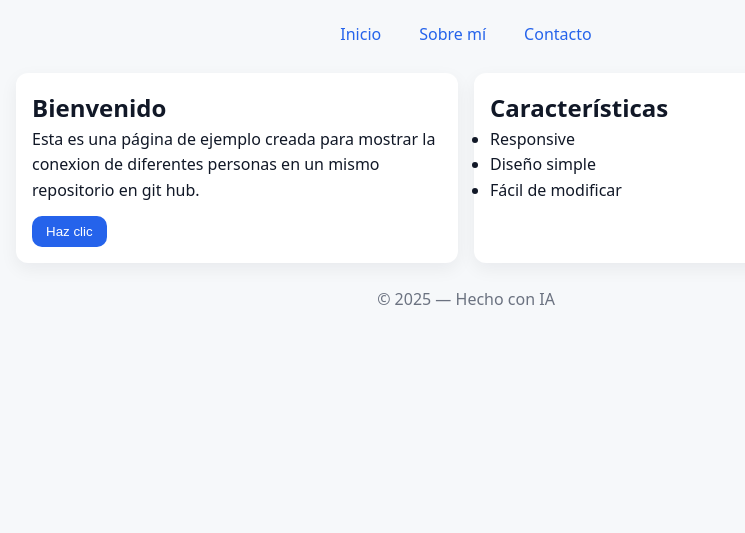
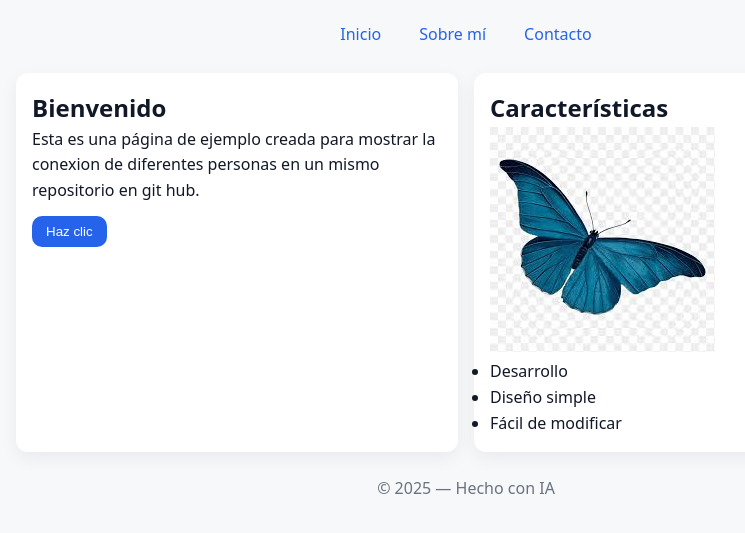
Before and after one commit to jeremyviracochaf-eng/practica, a plain HTML site: page index.html in a window 1280 px wide. Shown: the part 105-638 px from the top of the page, without its empty margins (174-919 px from the left). Drawn offline with Linux system fonts and the light colour scheme.

Commit message:
Foto agregada

```diff
--- a/index.html
+++ b/index.html
@@ -32,8 +32,9 @@
 
 <section class="card">
 <h2>Características</h2>
+ <img src="img/foto.jpg" alt="foto de ejemplo" />
 <ul>
-<li>Responsive</li>
+<li>Desarrollo</li>
 <li>Diseño simple</li>
 <li>Fácil de modificar</li>
 </ul>
```
